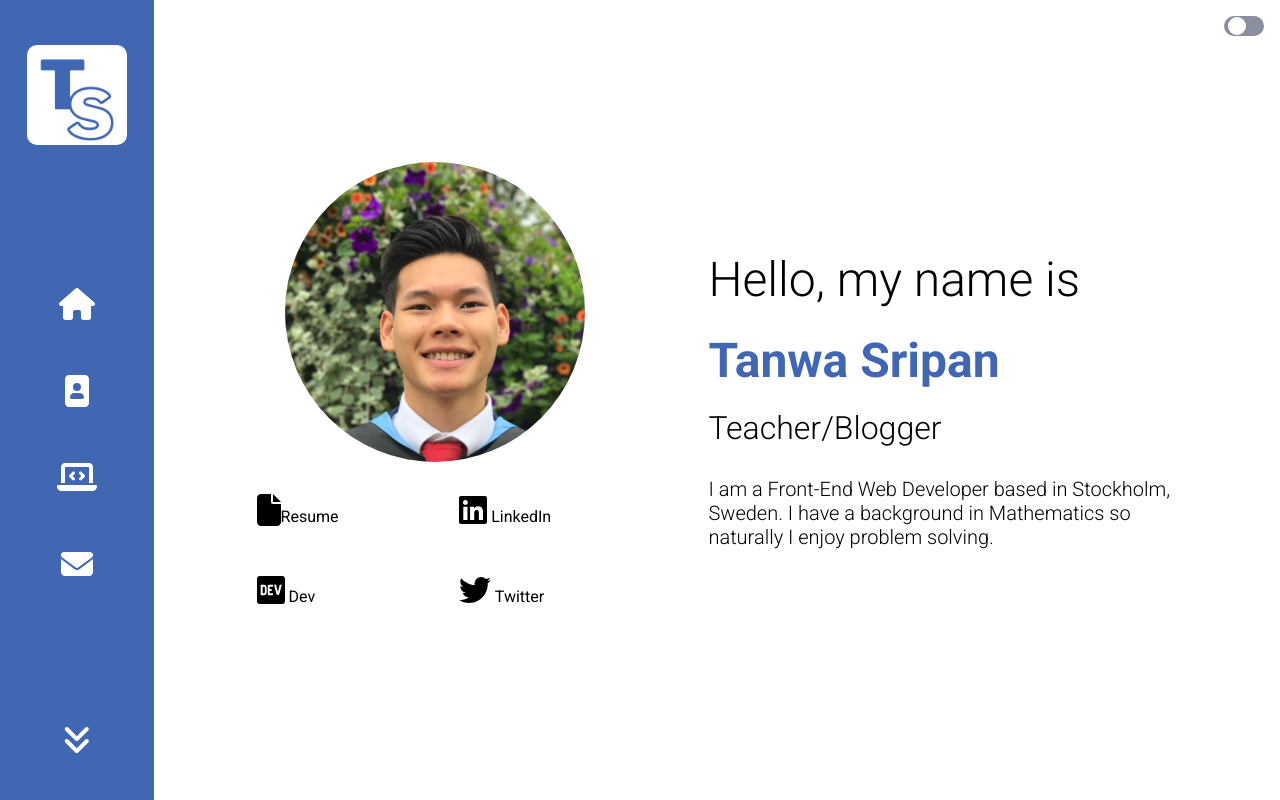
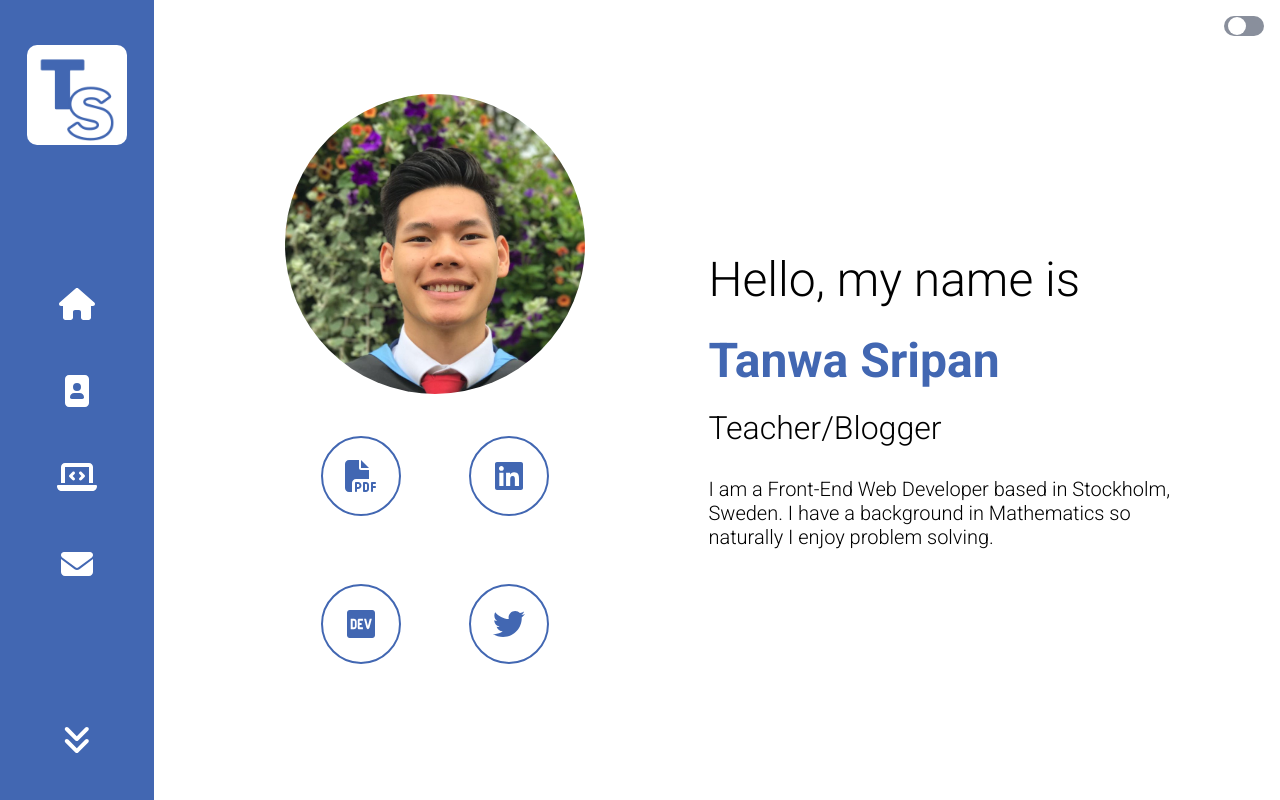
Before and after one commit to JustTanwa/portfolio, a React (Create React App) app: page / in a window 1280 px wide. Shown: the top 800 px of the page. Built offline with nearby package versions, Linux system fonts and the light colour scheme.

Commit message:
added some social links to intro page

```diff
--- a/src/components/Intro.css
+++ b/src/components/Intro.css
@@ -23,12 +23,33 @@
     justify-content: center;
     padding: 2em;
     gap: 3em;
+    color: var(--blue);
+}
+
+.socials-link {
+    width: 100px;
+    height: 100px;
+    display: grid;
+    place-items: center;
 }
 
 #socials a {
-    flex-basis: 40%;
+    width: 80px;
+    height: 80px;
+    border-radius: 50%;
+    border: 2px var(--blue) solid;
     text-decoration: none;
     color: inherit;
+    display: grid;
+    place-items: center;
+    transition: all 0.25s ease;
+}
+
+#socials a:hover {
+    width: 90px;
+    height: 90px;
+    font-size: 1.5rem;
+    background: rgb(66, 103, 178, 0.2);
 }
 
 .name {
--- a/src/components/Intro.js
+++ b/src/components/Intro.js
@@ -3,8 +3,13 @@ import './Intro.css';
 import Me from '../img/me.jpg';
 import { useTheme } from '../ThemeContext';
 import { FontAwesomeIcon } from '@fortawesome/react-fontawesome';
-import { faDev, faLinkedin, faTwitter } from '@fortawesome/free-brands-svg-icons';
-import { faFile } from '@fortawesome/free-solid-svg-icons';
+import {
+	faDev,
+	faLinkedin,
+	faTwitter,
+} from '@fortawesome/free-brands-svg-icons';
+import { faFilePdf } from '@fortawesome/free-solid-svg-icons';
+import CV from '../file/TSCV.pdf';
 
 export default function Intro() {
 	const darkTheme = useTheme();
@@ -15,19 +20,41 @@ export default function Intro() {
 					<img src={Me} alt='a young man smiling' />
 				</div>
 				<div id='socials'>
-					<a href='' className='resume'>
-						<FontAwesomeIcon icon={faFile} size="2x"/>
-						Resume
-					</a>
-					<a href='https://www.linkedin.com/in/tanwasripan/' className='linkedin'>
-						<FontAwesomeIcon icon={faLinkedin} size="2x"/> LinkedIn
-					</a>
-					<a href='https://dev.to/justtanwa' className='devblog'>
-						<FontAwesomeIcon icon={faDev} size="2x" /> Dev
-					</a>
-					<a href='https://twitter.com/justtanwa' className='twitter'>
-						<FontAwesomeIcon icon={faTwitter} size="2x" /> Twitter
-					</a>
+					<div className='socials-link'>
+						<a href={CV} download='Resume-for-Tanwa' className='resume'>
+							<FontAwesomeIcon icon={faFilePdf} size='2x' />
+						</a>
+					</div>
+					<div className='socials-link'>
+						<a
+							href='https://www.linkedin.com/in/tanwasripan/'
+							className='linkedin'
+							target='_blank'
+							rel='noreferrer'
+						>
+							<FontAwesomeIcon icon={faLinkedin} size='2x' />{' '}
+						</a>
+					</div>
+					<div className='socials-link'>
+						<a
+							href='https://dev.to/justtanwa'
+							className='devblog'
+							target='_blank'
+							rel='noreferrer'
+						>
+							<FontAwesomeIcon icon={faDev} size='2x' />
+						</a>
+					</div>
+					<div className='socials-link'>
+						<a
+							href='https://twitter.com/justtanwa'
+							className='twitter'
+							target='_blank'
+							rel='noreferrer'
+						>
+							<FontAwesomeIcon icon={faTwitter} size='2x' />
+						</a>
+					</div>
 				</div>
 			</div>
 			<div className='name'>
```
Also changed, not shown: 1 other file (tests, documents, lock files or other folders).
